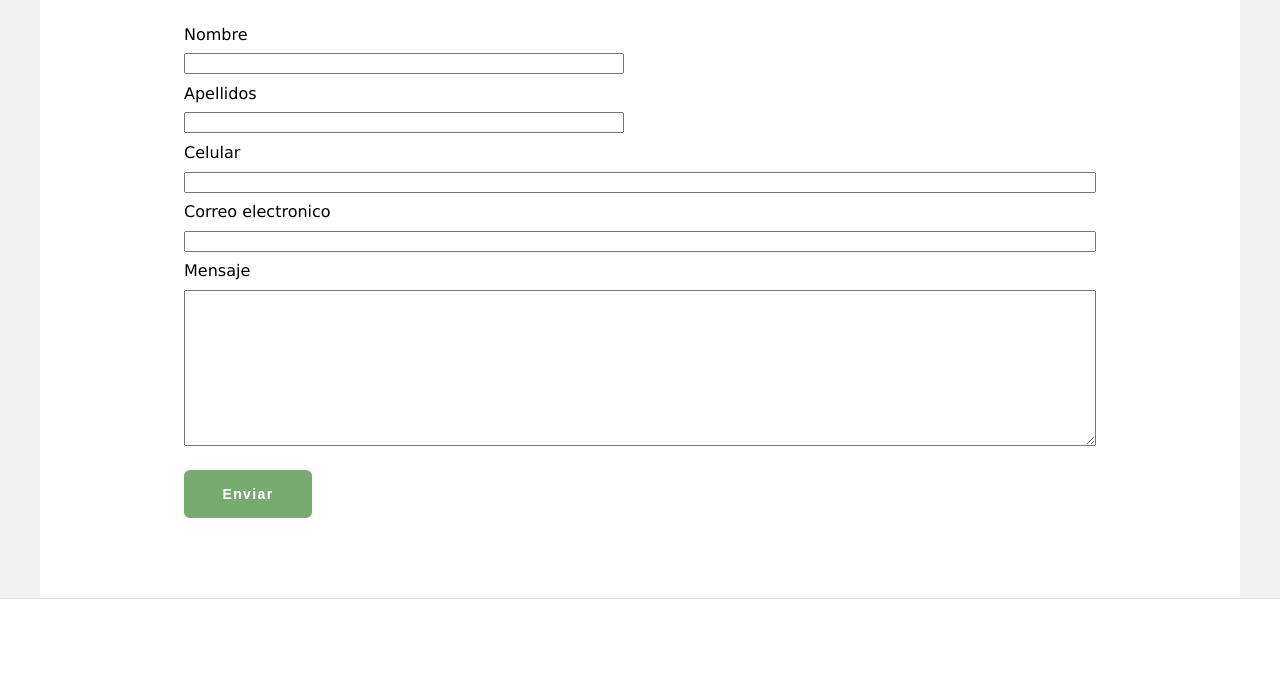
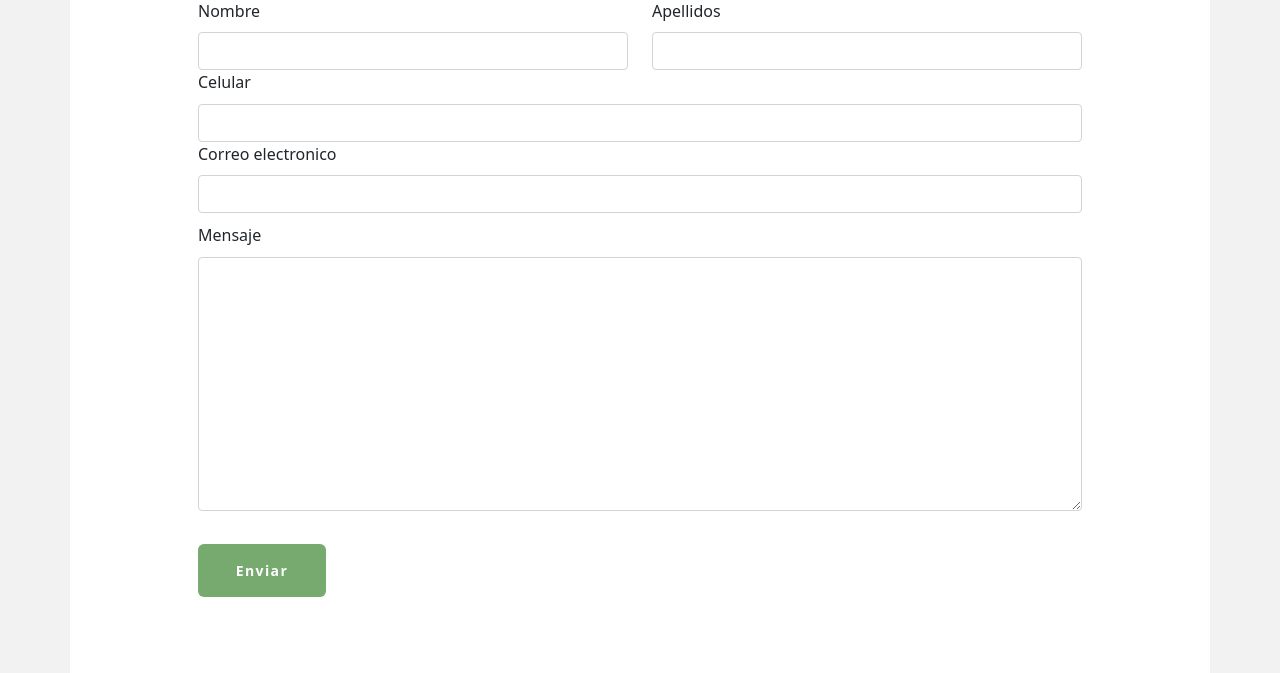
Before and after one commit to Gerald14/ggrocery-store, a plain HTML site: page views/contact.html in a window 1280 px wide. Shown: the part 620-1293 px from the top of the page. Drawn offline with nearby package versions, Linux system fonts and the light colour scheme.

Commit message:
aplicar boots page - contact

```diff
--- a/js/script.js
+++ b/js/script.js
@@ -4,3 +4,19 @@ let menu_icon = document.querySelector("#menu-icon");
  menu_icon.addEventListener("click",function(){
      menu.classList.toggle("navbar__menu--toggle")
  })
+
+ // Fetch all the forms we want to apply custom Bootstrap validation styles to
+ var forms = document.querySelectorAll('.needs-validation')
+
+ // Loop over them and prevent submission
+ Array.prototype.slice.call(forms)
+   .forEach(function (form) {
+     form.addEventListener('submit', function (event) {
+       if (!form.checkValidity()) {
+         event.preventDefault()
+         event.stopPropagation()
+       }
+
+       form.classList.add('was-validated')
+     }, false)
+   })
--- a/views/contact.html
+++ b/views/contact.html
@@ -6,6 +6,7 @@
     <meta name="viewport" content="width=device-width, initial-scale=1.0">
     <title>Document</title>
     <link rel="stylesheet" href="../css/styles.css">
+    <link href="https://cdn.jsdelivr.net/npm/bootstrap@5.1.3/dist/css/bootstrap.min.css" rel="stylesheet" integrity="sha384-1BmE4kWBq78iYhFldvKuhfTAU6auU8tT94WrHftjDbrCEXSU1oBoqyl2QvZ6jIW3" crossorigin="anonymous">
 </head>
 <body>
     <header>
@@ -57,44 +58,60 @@
             <div class="container">
                 <div class="contact__wrapp">
                     <h3>Contacta con nosotros</h3>
-                    <form action="" class="row">
-                        <div class="col-6">
+                    <form action="" class="row needs-validation" novalidate>
+                        <div class="col-sm-6 col-xs-12">
+                            <label for="name" class="form-label">Nombre</label>
+                            <input type="text" class="form-control" name="name" id="name" autocomplete="given-name" required>
+                            <div class="valid-feedback">
+                                Looks good!
+                              </div>
+                        </div>
+                        <div class="col-sm-6 col-xs-12">
+                            <label for="lastname" class="form-label">Apellidos</label>
+                            <input type="text" class="form-control" name="lastname" id="lastname" autocomplete="family-name" required>
+
+                        </div>
+                        <div class="col-12">
+                            <label for="phone" class="form-label">Celular</label>
+                            <input type="tel" class="form-control" name="phone" id="phone" autocomplete="tel" required>
+
+                        </div>
+                        <div class="col-12">
                             <div class="form__group">
-                                <label for="name">Nombre</label>
-                                <input type="text" name="name" id="name" autocomplete="given-name" required>
-                            </div>
-                        </div>
-                        <div class="col-6">
-                            <div class="form__group">
-                                <label for="lastname">Apellidos</label>
-                                <input type="text" name="lastname" id="lastname" autocomplete="family-name" required>
+                                <label for="email" class="form-label">Correo electronico</label>
+                                <input type="email" class="form-control" name="email" id="email" autocomplete="email" required>
                             </div>
                         </div>
                         <div class="col-12">
                             <div class="form__group">
-                                <label for="phone">Celular</label>
-                                <input type="tel" name="phone" id="phone" autocomplete="tel">
+                                <label for="message" class="form-label">Mensaje</label>
+                                <textarea name="message" class="form-control" id="message" cols="30" rows="10" required></textarea>
                             </div>
                         </div>
                         <div class="col-12">
-                            <div class="form__group">
-                                <label for="email">Correo electronico</label>
-                                <input type="email" name="email" id="email" autocomplete="email">
-                            </div>
-                        </div>
-                        <div class="col-12">
-                            <div class="form__group">
-                                <label for="message">Mensaje</label>
-                                <textarea name="message" id="message" cols="30" rows="10"></textarea>
-                            </div>
-                        </div>
-                        <div class="col-12">
-                            <div class="form__button">
-                                <input type="submit" value="Enviar">
+                            <div class="form__button"   >
+                                <input type="submit"value="Enviar" type="button">
                             </div>
                         </div>
 
                     </form>
+                    <!-- <div class="modal fade " id="staticBackdrop" data-bs-backdrop="static" data-bs-keyboard="false" tabindex="-1" aria-labelledby="staticBackdropLabel" aria-hidden="true">
+                        <div class="modal-dialog modal-dialog-centered">
+                          <div class="modal-content">
+                            <div class="modal-header">
+                              <h5 class="modal-title" id="staticBackdropLabel">Enviado!!</h5>
+                              <button type="button" class="btn-close" data-bs-dismiss="modal" aria-label="Close"></button>
+                            </div>
+                            <div class="modal-body">
+                              Se envio tu mensaje con exito
+                            </div>
+                            <div class="modal-footer">
+                              <button type="button" class="btn btn-secondary" data-bs-dismiss="modal">Close</button>
+                              <button type="button" class="btn btn-primary">Understood</button>
+                            </div>
+                          </div>
+                        </div>
+                    </div> -->
                 </div>
             </div>
         </section>
@@ -186,5 +203,6 @@
         </div>
     </footer>
     <script src="../js/script.js"></script>
+    <script src="https://cdn.jsdelivr.net/npm/bootstrap@5.1.3/dist/js/bootstrap.bundle.min.js" integrity="sha384-ka7Sk0Gln4gmtz2MlQnikT1wXgYsOg+OMhuP+IlRH9sENBO0LRn5q+8nbTov4+1p" crossorigin="anonymous"></script>
 </body>
 </html>
```
